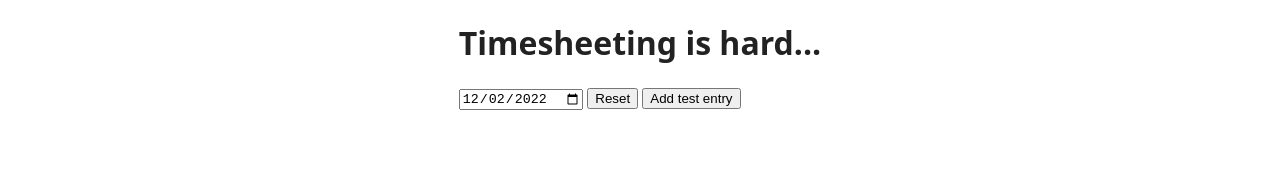
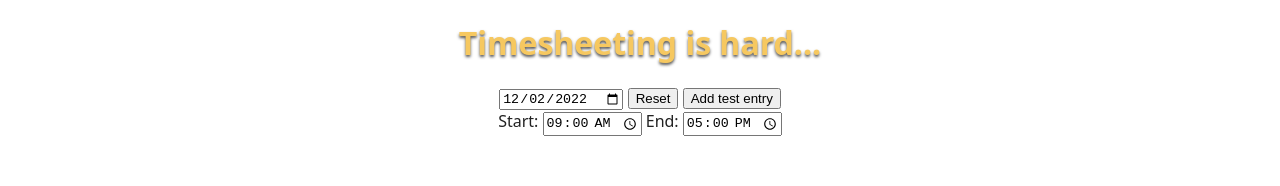
Before and after one commit to cd250693/timesheets-are-hard, a SvelteKit app: page / in a window 1280 px wide. Shown: the top 186 px of the page. Built offline with nearby package versions, Linux system fonts and the light colour scheme.

Commit message:
add test entry now uses getRandomWords add start and end times + input small styling changes

```diff
--- a/src/routes/+page.svelte
+++ b/src/routes/+page.svelte
@@ -3,6 +3,7 @@
     import Entry from '../components/Entry.svelte';
     import StateDebug from '../components/StateDebug.svelte';
     import { currentDate, timeEntries } from '../stores';
+    import { getRandomWords } from '../utils';
 
     function addTestEntry() {
         // get a random time in 24 hour time, but only by 15 min increments
@@ -10,7 +11,8 @@
             .toString()
             .padStart(2, '0');
         const randomMinute = (Math.round(Math.random() * 3) * 15).toString().padStart(2, '0');
-        timeEntries.addEntry('Test', `${randomHour}:${randomMinute}`);
+        const words = getRandomWords(Math.random() * 6);
+        timeEntries.addEntry('#' + words.join(' '), `${randomHour}:${randomMinute}`);
     }
 </script>
 
@@ -21,9 +23,11 @@
     <button on:click={addTestEntry}>Add test entry</button>
 </div>
 <section>
+    Start: <input type="time" value="09:00" />
     {#each $timeEntries as entry (entry.id)}
         <Entry {entry} />
     {/each}
+    End: <input type="time" value="17:00" />
 </section>
 
 <StateDebug data={$timeEntries} />
@@ -31,9 +35,8 @@
 <style>
     :global(div.container) {
         display: flex;
-        width: fit-content;
-        margin: auto;
         flex-direction: column;
+        align-items: center;
     }
     /* global styling */
     :global(html) {
@@ -44,6 +47,11 @@
         background: #fff;
         font: 100% system-ui;
         margin: 0 10%;
+    }
+
+    h1 {
+        color: rgb(246, 200, 96);
+        text-shadow: 0px 2px 3px #555;
     }
 
     @media (prefers-color-scheme: dark) {
```
